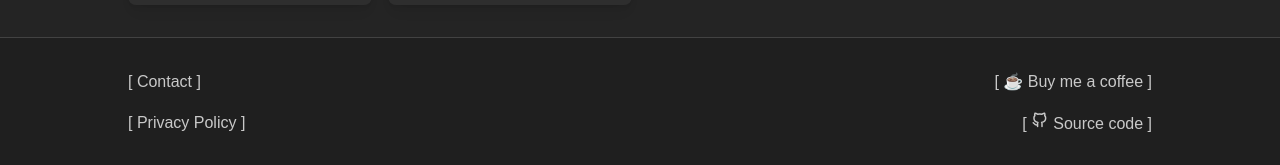
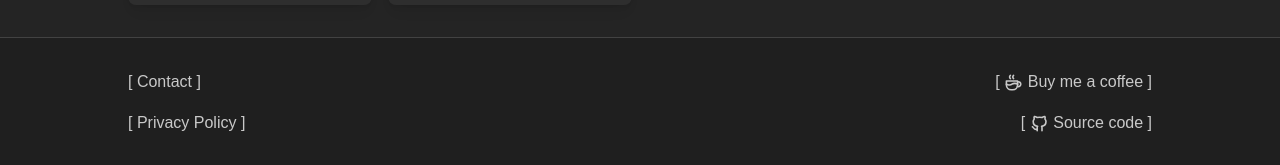
Before and after one commit to almostprohibited/frontend, a React (Vite) app: page / in a window 1280 px wide. Shown: the part 3318-3483 px from the top of the page. Built offline with nearby package versions, Linux system fonts and the light colour scheme.

Commit message:
Adjust footer icons

```diff
--- a/src/components/footer/component.tsx
+++ b/src/components/footer/component.tsx
@@ -1,7 +1,9 @@
 import { Divider, Flex, useMantineTheme } from '@mantine/core';
 import styles from './component.module.css';
 import { Link } from '@tanstack/react-router';
-import { IconBrandGithub } from '@tabler/icons-react';
+import { IconBrandGithub, IconCoffee } from '@tabler/icons-react';
+
+const ICON_SIZE = '1.2rem';
 
 export default function Footer() {
 	const theme = useMantineTheme();
@@ -25,7 +27,12 @@ export default function Footer() {
 						target="_blank"
 						referrerPolicy="no-referrer"
 					>
-						{'[ ☕ Buy me a coffee ]'}
+						{'[ '}
+						<IconCoffee
+							size={ICON_SIZE}
+							style={{ verticalAlign: 'text-top' }}
+						/>
+						{' Buy me a coffee ]'}
 					</a>
 					<a
 						href="https://github.com/almostprohibited"
@@ -33,7 +40,10 @@ export default function Footer() {
 						referrerPolicy="no-referrer"
 					>
 						{'[ '}
-						<IconBrandGithub size="1.1rem" />
+						<IconBrandGithub
+							size={ICON_SIZE}
+							style={{ verticalAlign: 'text-top' }}
+						/>
 						{' Source code ]'}
 					</a>
 				</Flex>
```
